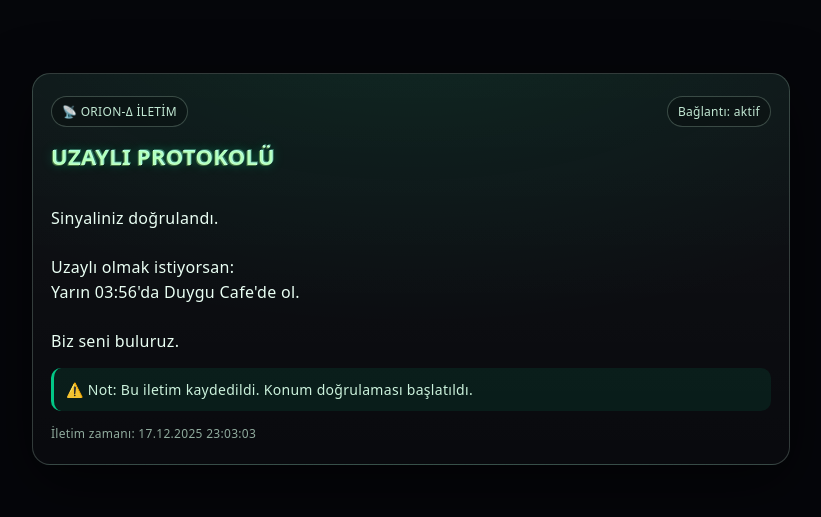
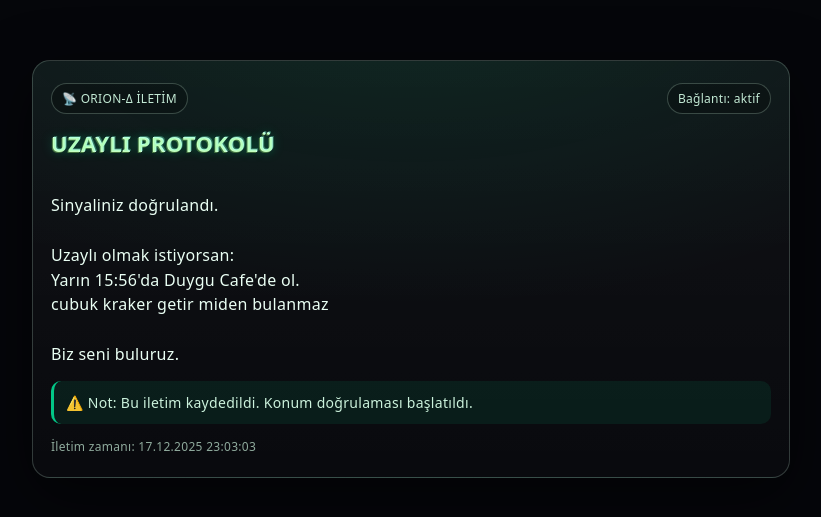
Before and after one commit to same65tnisa65-dot/alien-sitee, a plain HTML site: page index.html in a window 1280 px wide. Shown: the part 131-648 px from the top of the page, without its empty margins (229-1050 px from the left). Drawn offline with Linux system fonts and the light colour scheme.

Commit message:
Update index.html

```diff
--- a/index.html
+++ b/index.html
@@ -67,7 +67,8 @@
 Sinyaliniz doğrulandı.
 
 Uzaylı olmak istiyorsan:
-Yarın 03:56'da Duygu Cafe'de ol.
+Yarın 15:56'da Duygu Cafe'de ol.
+      cubuk kraker getir miden bulanmaz
 
 Biz seni buluruz.
     </div>
```
